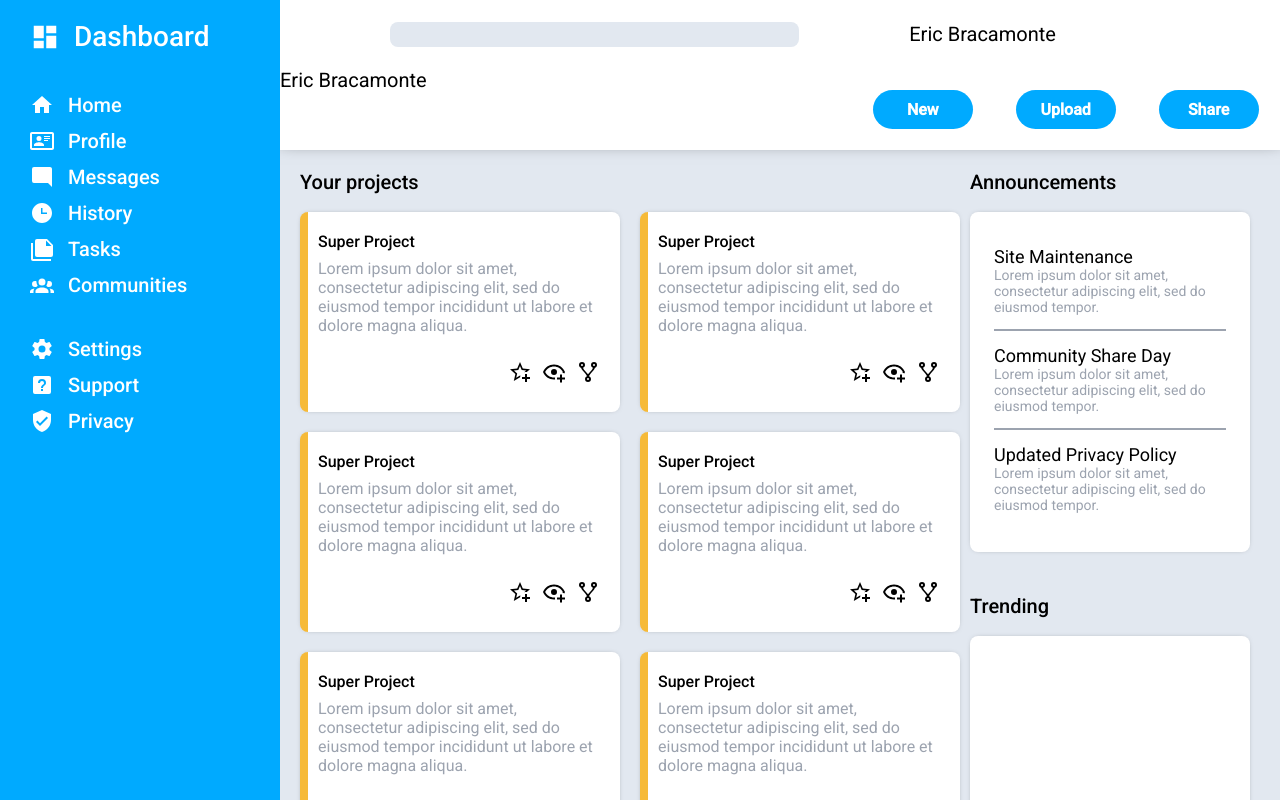
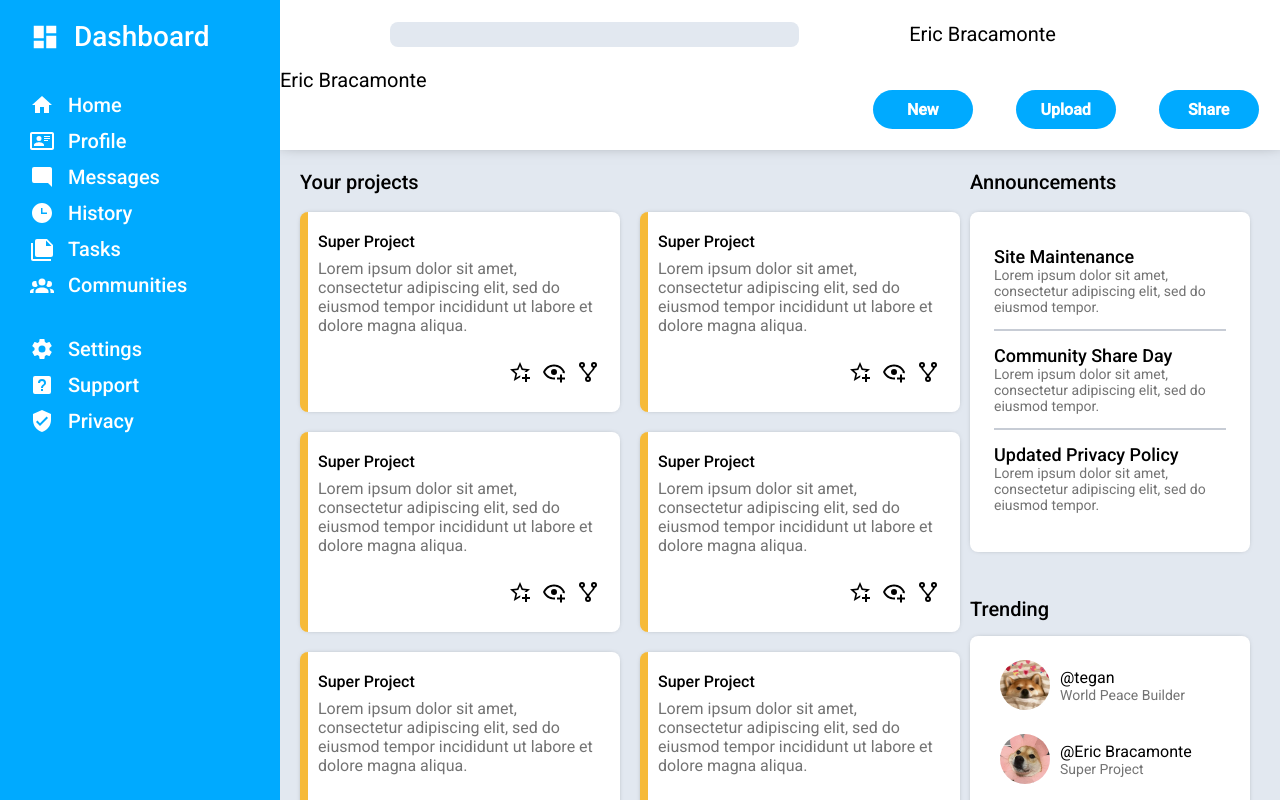
Before and after one commit to Ereiclo/admin_dashboard, a plain HTML site: page index.html in a window 1280 px wide. Drawn offline with Linux system fonts and the light colour scheme.

Commit message:
finished trending section

```diff
--- a/index.html
+++ b/index.html
@@ -147,7 +147,36 @@
             <div class="header-text trending">
                 Trending
             </div>
-            <div class="trending"></div>
+            <div class="trending">
+                <div class="trending-project">
+                    <img src="./imgs/firstPhoto.png" alt="">
+                    <div class="trending-user">
+                        <div class="username">@tegan</div>
+                        <div class="project-name">World Peace Builder</div>
+                    </div>
+                </div>
+                <div class="trending-project">
+                    <img src="./imgs/secondPhoto.png" alt="">
+                    <div class="trending-user">
+                        <div class="username">@Eric Bracamonte</div>
+                        <div class="project-name">Super Project</div>
+                    </div>
+                </div>
+                <div class="trending-project">
+                    <img src="./imgs/thirdPhoto.png" alt="">
+                    <div class="trending-user">
+                        <div class="username">@kendall</div>
+                        <div class="project-name">Life Changing App</div>
+                    </div>
+                </div>
+                <div class="trending-project">
+                    <img src="./imgs/cuartaFoto.png" alt="">
+                    <div class="trending-user">
+                        <div class="username">@alex</div>
+                        <div class="project-name">No Traffic Maker</div>
+                    </div>
+                </div>
+            </div>
 
         </div>
 
--- a/style.css
+++ b/style.css
@@ -8,6 +8,7 @@
 
 html,body{
     --bg-color: #e2e8f0;
+    --grey-text: #737373;
     margin: 0px;
     height: 100vh;
 
@@ -180,7 +181,7 @@ html,body{
 
 .trending:not(.header-text){
     background-color: white;
-    height: 300px;
+    height: 320px;
 }
 
 .sidebar {
@@ -307,7 +308,7 @@ input[type="search"]:focus{
     font-size: 0.8rem;
     overflow: wrap;
     width: 90%;
-    color: #9ca3af;
+    color: var(--grey-text);
 
 }
 
@@ -364,12 +365,13 @@ img:hover{
 
 
 .announcement ~ .announcement {
-    border-top:  #9ca3af solid 2px;
+    border-top:  #c7ccd5 solid 2px;
 }
 
 
 .header-announcement{
     font-size: 0.9rem;
+    font-weight: 500;
 }
 
 .announcement-text{
@@ -377,7 +379,7 @@ img:hover{
     font-size: 0.7rem;
     overflow: wrap;
     /* width: 90%; */
-    color: #9ca3af;
+    color: var(--grey-text);
 
 
 }
@@ -391,3 +393,44 @@ img:hover{
 .trending:not(.header-text){
     /* margin-bottom: 20px; */
 }
+
+
+.trending{
+    display: grid;
+    align-content: center;
+    row-gap:24px;
+}
+
+.trending-project{
+    display: flex;
+    gap:10px;
+}
+
+.trending-project:not(:first-child){
+    /* margin-top:20px; */
+}
+
+
+.trending-project > img{
+    width: 50px;
+    height: 50px;
+    border-radius: 50%;
+    margin-left:30px;
+
+}
+
+.username{
+    font-size:0.8rem;
+}
+
+.project-name{
+    font-size:0.7rem;
+
+    color: var(--grey-text);
+}
+
+
+.trending-user{
+    display: grid;
+    align-content: center;
+}
```
Also changed, not shown: imgs/cuartaFoto.png (added), imgs/firstPhoto.png (added), imgs/secondPhoto.png (added), imgs/thirdPhoto.png (added).
